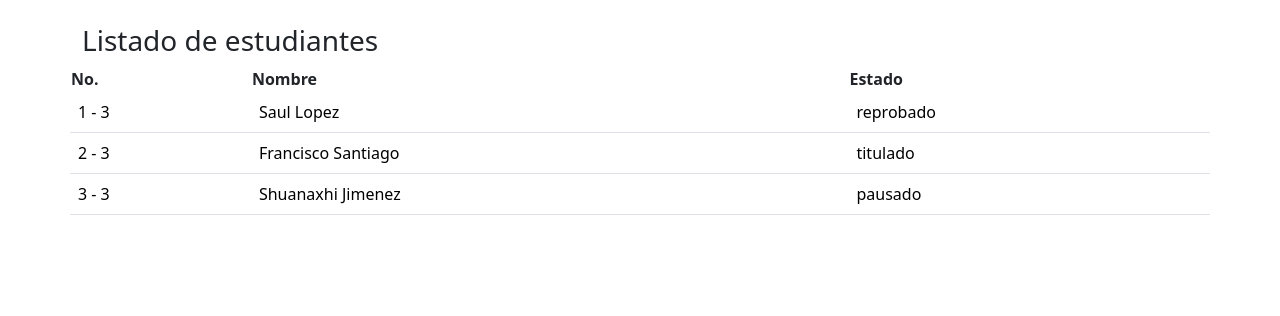
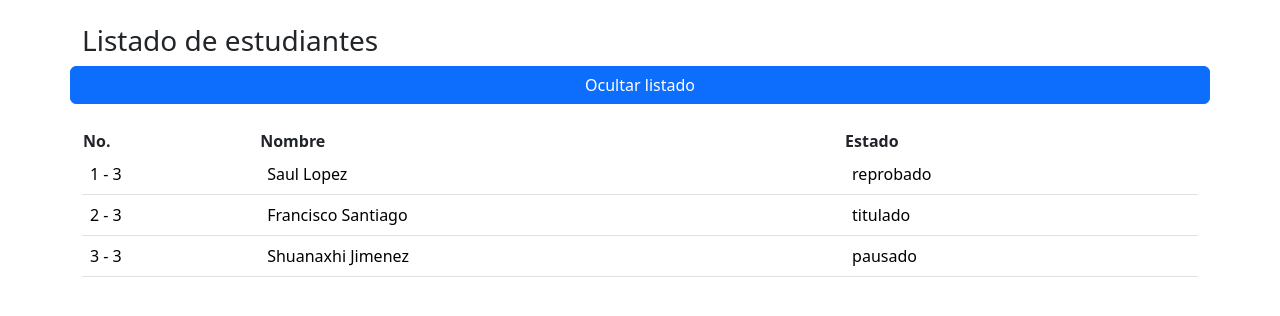
Before and after one commit to franciscosantiagoc/AngularProjectBases, an Angular app: page / in a window 1280 px wide. Shown: the top 316 px of the page. Built offline with nearby package versions, Linux system fonts and the light colour scheme.

Commit message:
Uso de la directiva estructural ngIf

```diff
--- a/src/app/app.component.html
+++ b/src/app/app.component.html
@@ -2,9 +2,11 @@
   <div class="row">
 
     <h3>Listado de estudiantes</h3>
+    <button class="btn btn-primary" (click)="displayList()">{{ !mostrar ? 'Mostrar listado' : 'Ocultar listado'}}</button>
+  </div>
     <br>
 
-    <table class="table">
+    <table class="table" *ngIf="mostrar">
       <thead>
         <th>No.</th>
         <th>Nombre</th>
@@ -18,5 +20,5 @@
         </tr>
       </tbody>
     </table>
-  </div>
+
 </div>
--- a/src/app/app.component.ts
+++ b/src/app/app.component.ts
@@ -20,5 +20,10 @@ export class AppComponent {
       status: 'pausado'
     }
   ];
+  mostrar = true;
+
+  displayList(): void {
+    this.mostrar = !this.mostrar;
+  }
 
 }
```
